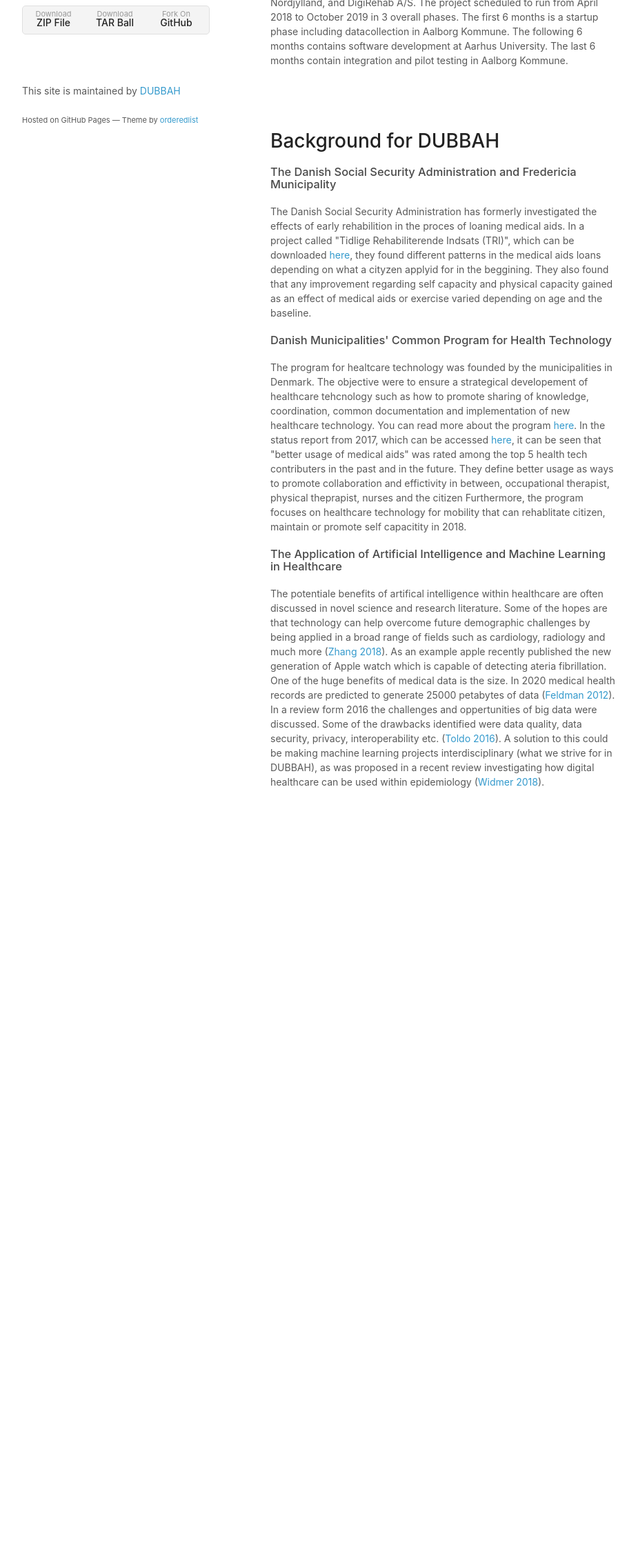
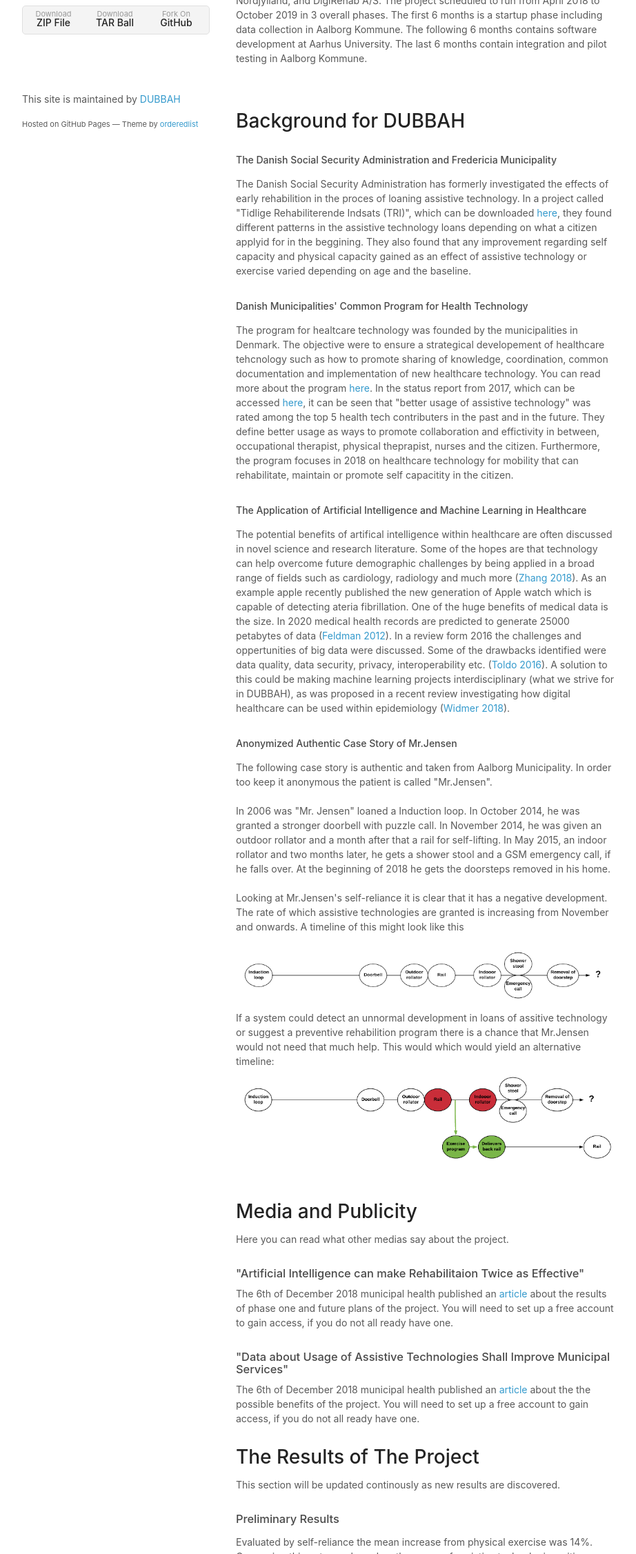
Before and after one commit to DUBBAH/DUBBAH.github.io, a plain HTML site: page index.html in a window 1280 px wide. Shown: the part 547-2800 px from the top of the page at 69% size, without its empty margins (178-1100 px from the left). Before the commit the page ends 1761 px from the top, so only its background shows below. Drawn offline with Linux system fonts and the light colour scheme.

Commit message:
Case story + media + preliminary results

```diff
--- a/index.html
+++ b/index.html
@@ -29,14 +29,13 @@
           <li class="Intro"> The software source code </li>
         </ul>
 
-
         Collaborators: </br></br>
         <div class="crop">
-        <a href = "https://www.aalborg.dk/"><img src="images/aalborgkommunelogo.png" alt="Aalborg Kummune" hspace="5"> </a>
-        <a href = "https://aarhus.dk/"><img src="images/Aarhuskommune.png" alt="Aarhus Kommune" hspace="5"> </a>
-        <a href = "https://eng.au.dk/en/"> <img src="images/AUlogo.png" alt="Aarhus University" hspace="5"> </a>
-        <a href = "https://digirehab.dk/"><img src="images/DigiRehab_Logo.png" alt="DigiRehab" hspace="5" > </a>
-        <a href = "https://www.kl.dk/"><img src="images/KL-logo.png" alt="Kommunernes Landsforening" hspace="5" > </a>
+          <a href = "https://www.aalborg.dk/"><img src="images/aalborgkommunelogo.png" alt="Aalborg Kummune" hspace="5" class = "logo"> </a>
+          <a href = "https://aarhus.dk/"><img src="images/Aarhuskommune.png" alt="Aarhus Kommune" hspace="5" class = "logo"> </a>
+          <a href = "https://eng.au.dk/en/"> <img src="images/Aulogo.png" alt="Aarhus University" hspace="5" class = "logo"> </a>
+          <a href = "https://digirehab.dk/"><img src="images/DigiRehab_Logo.png" alt="DigiRehab" hspace="5" class = "logo" > </a>
+          <a href = "https://www.kl.dk/"><img src="images/KL-logo.png" alt="Kommunernes Landsforening" hspace="5" class = "logo" > </a>
         </div>
         </p>
 
@@ -53,60 +52,54 @@
 
       <section>
         <h1> What is DUBBAH? </h1>
-        <p> DUBBAH is an abbrevation of <i>Digital Understøttet Bedre Brug Af Hjælpmidler</i> which can be translated to <i>digital supported better usage of medical aids</i>.
+        <p> DUBBAH is an acronym for <i>Digital Understøttet Bedre Brug Af Hjælpmidler</i> which can be translated to <i>digital supported better usage of assistive technology</i>.
 
           It is a project funded by Kommunernes Landsforening which focuses on developing publicly available machine learning algorithms that can
-          assist providers in the management of loaning medical aids.<br><br>
+          assist providers in the management of loaning assistive technology.<br><br>
 
           The objectives are:
 
           <ol>
-              <li> An algorithm capable of estimating a timeline of the progession in medical aids for any citizen. This include estimating the time in between loans, identify unnecessary medical aids loaned and estimate the probability the citizen will need more medical aids in the future.</li>
+            <li> An algorithm capable of estimating a timeline of the progession in assistive technology for any citizen. This include estimating the time in between loans, identify unnecessary assistive technology loaned and estimate the probability the citizen will need more assistive technology in the future.</li>
             <li> An algorithm capable of identifying the probability that physical exercise would benefit the citizen.</li>
-              <li> Find typical patterns in the usage of medical aids and benifit of physical exercise. </li>
+            <li> Find typical patterns in the usage of assistive technology and benifit of physical exercise. </li>
             <li> The software should have a well defined and simple interface. </li>
           </ol>
 
           The project is a partnership between Aarhus Unviersity, Kommunernes Landsforening,
           Aalborg Kommune, Aarhus Kommune, University College Nordjylland, and DigiRehab A/S.
 
-            The project scheduled to run from April 2018 to October 2019 in 3 overall phases. The first 6 months is a startup phase including datacollection in Aalborg Kommune.
+          The project scheduled to run from April 2018 to October 2019 in 3 overall phases. The first 6 months is a startup phase including data collection in Aalborg Kommune.
           The following 6 months contains software development at Aarhus University. The last 6 months contain integration and pilot testing in Aalborg Kommune.<br><br>
-
-
-        <!--With emphasis on:
-
-        Demonstration of data driven decision support
-        Visualisation of loan plans
-        Production of open source software libraries-->
 
         </p>
       </section>
+
       <section>
         <h1> Background for DUBBAH </h1>
 
-        <h3> The Danish Social Security Administration and Fredericia Municipality </h3>
-          <p>The Danish Social Security Administration has formerly investigated the effects of early rehabilition in the proces of loaning medical aids.
+        <h4> The Danish Social Security Administration and Fredericia Municipality </h4>
+          <p>The Danish Social Security Administration has formerly investigated the effects of early rehabilition in the proces of loaning assistive technology.
            In a project called "Tidlige Rehabiliterende Indsats (TRI)", which can be downloaded <a href = "https://www.fredericia.dk/system/files/cp-documents/d5f9da0b-efa8-e611-80cc-005056b95f67.pdf ">here</a>,
-           they found different patterns in the medical aids loans depending on what a cityzen applyid for in the beggining.
-          They also found that any improvement regarding self capacity and physical capacity gained as an effect of medical aids or exercise varied depending on age and the baseline.
-          <!--Those who had the most dificulties had the most benefit of medical aids. This was a IPPA-scale (Individually Prioritised Problems Assessment) -->
+           they found different patterns in the assistive technology loans depending on what a citizen applyid for in the beggining.
+          They also found that any improvement regarding self capacity and physical capacity gained as an effect of assistive technology or exercise varied depending on age and the baseline.
+          <!--Those who had the most dificulties had the most benefit of assistive technology. This was a IPPA-scale (Individually Prioritised Problems Assessment) -->
           </p>
 
-          <h3> Danish Municipalities'  Common Program for Health Technology</h3>
+          <h4> Danish Municipalities'  Common Program for Health Technology</h4>
             <p>
             The program for healtcare technology was founded by the municipalities in Denmark. The objective were to ensure a strategical developement of healthcare
             tehcnology such as how to promote sharing of knowledge, coordination, common documentation and implementation of new healthcare technology.
             You can read more about the program <a href = "https://docplayer.dk/51850468-Programbeskrivelse-2-1-program-for-velfaerdsteknologi-formaal-og-baggrund.html">here</a>.
             In the status report from 2017, which can be accessed <a href = "http://www.kl.dk/ImageVaultFiles/id_85096/cf_202/Statusrapport_p-_digitalt_underst-ttet_tr-ning_og_.PDF ">here</a>,
-          it can be seen that "better usage of medical aids" was rated among the top 5 health tech contributers in the past and in the future.
-          They define better usage as ways to promote collaboration and effictivity in between, occupational therapist, physical theprapist, nurses and the citizen
-          Furthermore, the program focuses on healthcare technology for mobility that can rehablitate citizen, maintain or promote self capacitity in 2018.
+            it can be seen that "better usage of assistive technology" was rated among the top 5 health tech contributers in the past and in the future.
+            They define better usage as ways to promote collaboration and effictivity in between, occupational therapist, physical theprapist, nurses and the citizen.
+            Furthermore, the program focuses in 2018 on healthcare technology for mobility that can rehabilitate, maintain or promote self capacitity in the citizen.
             </p>
 
-          <h3> The Application of Artificial Intelligence and Machine Learning in Healthcare </h3>
+          <h4> The Application of Artificial Intelligence and Machine Learning in Healthcare </h4>
             <p>
-          The potentiale benefits of artifical intelligence within healthcare are often discussed in novel science and research literature.
+            The potential benefits of artifical intelligence within healthcare are often discussed in novel science and research literature.
             Some of the hopes are that technology can help overcome future demographic challenges by being applied in a broad range of fields such as cardiology, radiology and much more (<a href = "https://www.bmj.com/content/360/bmj.j5910">Zhang 2018</A>).
             As an example apple recently published the new generation of Apple watch which is capable of detecting ateria fibrillation.
             One of the huge benefits of medical data is the size. In 2020 medical health records are predicted to generate 25000 petabytes of data (<a href = "https://www.ghdonline.org/uploads/big-data-in-healthcare_B_Kaplan_2012.pdf">Feldman 2012</A>).
@@ -114,20 +107,70 @@
             A solution to this could be making machine learning projects interdisciplinary (what we strive for in DUBBAH), as was proposed in a recent review investigating how digital healthcare can be used within epidemiology (<a href = "https://www.cambridge.org/core/services/aop-cambridge-core/content/view/7E75932DBC6A5935F0B5E0A2DAC0A1A6/S0899823X18002659a.pdf/introduction_to_machine_learning_in_digital_healthcare_epidemiology.pdf">Widmer 2018</A>).
             </p>
 
+          <h4> Anonymized Authentic Case Story of Mr.Jensen </h4>
+            <p>
+              The following case story is authentic and taken from Aalborg Municipality. In order too keep it anonymous the patient is called "Mr.Jensen".<br><br>
 
-          <!--  digital supported usage of medical aid -->
+              In 2006 was "Mr. Jensen" loaned a Induction loop.
+              In October 2014, he was granted a stronger doorbell with puzzle call.
+              In November 2014, he was given an outdoor rollator and a month after that a rail for self-lifting.
+              In May 2015, an indoor rollator and two months later, he gets a shower stool and a GSM emergency call, if he falls over.
+              At the beginning of 2018 he gets the doorsteps removed in his home. <br><br>
 
 
-      </section
 
+              Looking at Mr.Jensen's self-reliance it is clear that it has a negative development.
+              The rate of which assistive technologies are granted is increasing from November and onwards.
+              A timeline of this might look like this
+              <div class = "crop">
+                <img src="images/AssitiveTechnologyDevelopmentCONV.png" alt = "Timeline for conventional development of Assistive Technology needed" >
+              </div>
+
+              If a system could detect an unnormal development in loans of assitive technology or suggest a preventive rehabilition program there is a chance that Mr.Jensen would not need that much help.
+              This would which would yield an alternative timeline:
+              <div class = "crop">
+                <img src="images/AssitiveTechnologyDevelopmentNEW.png" alt = "Timeline for new development of Assistive Technology needed" >
+              </div>
+            </p>
+      </section>
+
+      <section>
+
+        <h1> Media and Publicity </h1>
+          <p>
+            Here you can read what other medias say about the project.
+          </p>
+
+        <h3>"Artificial Intelligence can make Rehabilitaion Twice as Effective"</h3>
+          The 6th of December 2018 municipal health published an <a href = "https://kommunalsundhed.dk/kunstig-intelligens-kan-goere-genoptraening-dobbelt-saa-effektivt-i-kommunerne/">article</a> about the results of phase one and future plans of the project. You will need to set up a free account to gain access, if you do not all ready have one.
+
+        <h3>"Data about Usage of Assistive Technologies Shall Improve Municipal Services"</h3>
+          The 6th of December 2018 municipal health published an <a href = "https://kommunalsundhed.dk/kunstig-intelligens-skal-loefte-kommunal-service/">article</a> about the the possible benefits of the project. You will need to set up a free account to gain access, if you do not all ready have one.
+
+      </section>
+
+
+      <section>
+
+        <h1> The Results of The Project </h1>
+          <p>
+            This section will be updated continously as new results are discovered.
+          </p>
+
+        <h3>Preliminary Results </h3>
+          <p>
+            Evaluated by self-reliance the mean increase from physical exercise was 14%.
+            Comparing this outcome based on the usage of assistive technologies,
+            citizens using rollators achieved the highest increase at 29% and citizens using tuning system the lowest at 13 % as seen in the bar chart below.
+            <div class="crop"><img src="images/DegreeOfSelfReliance.png"></div>
+          </p>
+        </h3>
+
+      </section>
 
     </div>
     <script src="javascripts/scale.fix.js"></script>
     </body>
-
-
-
-
 
   <footer>
        <p>This site is maintained by <a href="https://github.com/DUBBAH"> DUBBAH</a></p>
--- a/stylesheets/styles.css
+++ b/stylesheets/styles.css
@@ -8,10 +8,10 @@ body {
 
 h1, h2, h3, h4, h5, h6 {
   color:#222;
-  margin:0 0 20px;
+  margin:30px 0 10px;
 }
 
-p, ul, ol, table, pre, dl {
+ ul, ol, table, pre, dl {
   margin:0 0 20px;
 }
 
@@ -103,6 +103,9 @@ th {
 }
 img {
   max-width:100%;
+}
+
+.logo {
   height: 30px;
   hspace: 10px;
 }
@@ -128,7 +131,6 @@ header ul.Intro {
   padding-inline-start: 20px;
 
 }
-
 
 header li.Downloads {
   width:89px;
@@ -169,8 +171,6 @@ strong {
   font-weight:500;
 }
 
-
-
 header ul a strong {
   font-size:14px;
   display:block;
@@ -178,9 +178,9 @@ header ul a strong {
 }
 
 section {
-  width:500px;
+  width:550px;
   float:right;
-  padding-bottom:50px;
+
 }
 
 small {
@@ -223,7 +223,8 @@ footer {
     border:1px solid #e5e5e5;
     border-width:1px 0;
     padding:20px 0;
-    margin:0 0 20px;
+    margin: 0,0,0;
+
   }
 
   header a small {
@@ -231,7 +232,7 @@ footer {
   }
 
   header ul {
-    position:static ;
+    position:static;
     right:50px;
     top:52px;
   }
```
Also changed, not shown: images/AssitiveTechnologyDevelopmentCONV.png (added), images/AssitiveTechnologyDevelopmentNEW.png (added), images/DegreeOfSelfReliance.png (added), 1 other file. Lines whose indentation alone changed are shown as unchanged.
